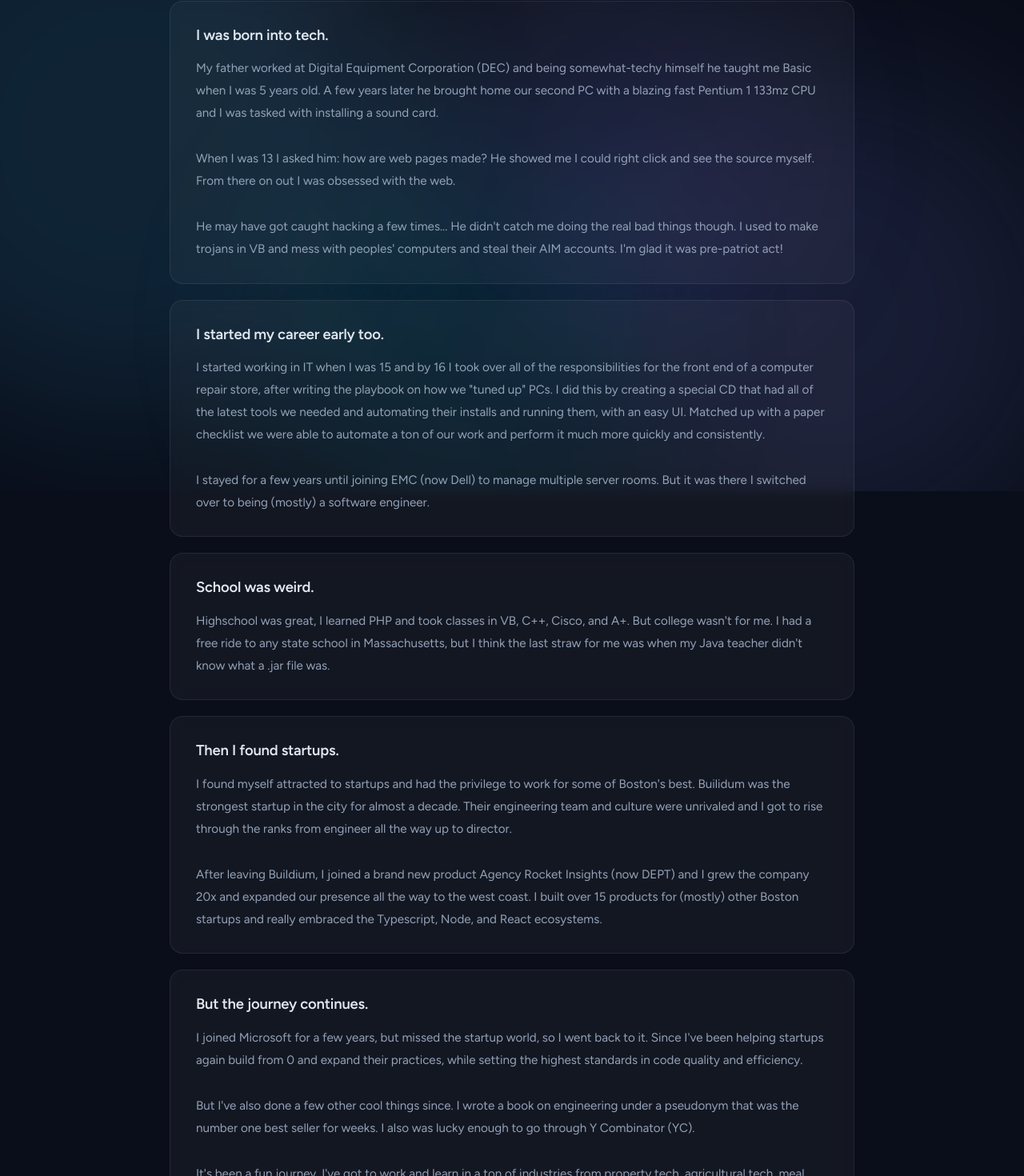
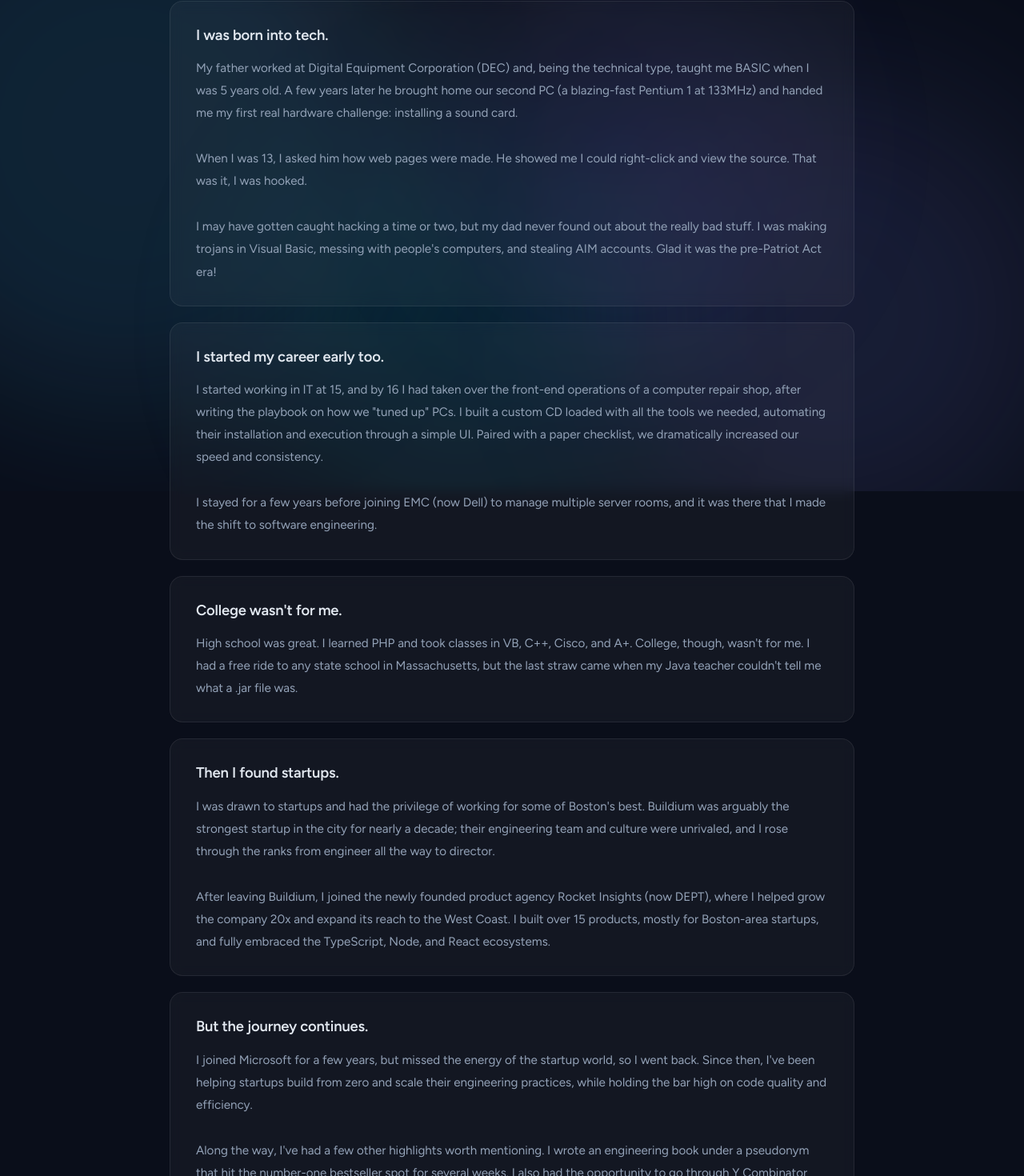
Before and after one commit to Doelfke/DavidOelfke, a Next.js app: page /about-me in a window 1280 px wide. Shown: the part 186-1656 px from the top of the page at 80% size. Built offline with nearby package versions, Linux system fonts and the light colour scheme.

Commit message:
About me text clean up

```diff
--- a/src/pages/about-me.tsx
+++ b/src/pages/about-me.tsx
@@ -12,13 +12,13 @@ export default function AboutMePage() {
         <div className={styles.sectionTitle}>I was born into tech.</div>
         <div className={styles.sectionBody}>
           <p>
-            My father worked at Digital Equipment Corporation (DEC) and being somewhat-techy himself he taught me Basic when I was 5 years old. A few years later he brought home
-            our second PC with a blazing fast Pentium 1 133mz CPU and I was tasked with installing a sound card.
+            My father worked at Digital Equipment Corporation (DEC) and, being the technical type, taught me BASIC when I was 5 years old. A few years later he brought home our
+            second PC (a blazing-fast Pentium 1 at 133MHz) and handed me my first real hardware challenge: installing a sound card.
           </p>
-          <p>When I was 13 I asked him: how are web pages made? He showed me I could right click and see the source myself. From there on out I was obsessed with the web.</p>
+          <p>When I was 13, I asked him how web pages were made. He showed me I could right-click and view the source. That was it, I was hooked.</p>
           <p>
-            He may have got caught hacking a few times... He didn&apos;t catch me doing the real bad things though. I used to make trojans in VB and mess with peoples&apos;
-            computers and steal their AIM accounts. I&apos;m glad it was pre-patriot act!
+            I may have gotten caught hacking a time or two, but my dad never found out about the really bad stuff. I was making trojans in Visual Basic, messing with people&apos;s
+            computers, and stealing AIM accounts. Glad it was the pre-Patriot Act era!
           </p>
         </div>
       </Card>
@@ -27,19 +27,19 @@ export default function AboutMePage() {
         <div className={styles.sectionTitle}>I started my career early too.</div>
         <div className={styles.sectionBody}>
           <p>
-            I started working in IT when I was 15 and by 16 I took over all of the responsibilities for the front end of a computer repair store, after writing the playbook on how
-            we &quot;tuned up&quot; PCs. I did this by creating a special CD that had all of the latest tools we needed and automating their installs and running them, with an easy
-            UI. Matched up with a paper checklist we were able to automate a ton of our work and perform it much more quickly and consistently.
+            I started working in IT at 15, and by 16 I had taken over the front-end operations of a computer repair shop, after writing the playbook on how we &quot;tuned up&quot;
+            PCs. I built a custom CD loaded with all the tools we needed, automating their installation and execution through a simple UI. Paired with a paper checklist, we
+            dramatically increased our speed and consistency.
           </p>
-          <p>I stayed for a few years until joining EMC (now Dell) to manage multiple server rooms. But it was there I switched over to being (mostly) a software engineer.</p>
+          <p>I stayed for a few years before joining EMC (now Dell) to manage multiple server rooms, and it was there that I made the shift to software engineering.</p>
         </div>
       </Card>
 
       <Card className={styles.container}>
-        <div className={styles.sectionTitle}>School was weird.</div>
+        <div className={styles.sectionTitle}>College wasn&apos;t for me.</div>
         <div className={styles.sectionBody}>
-          Highschool was great, I learned PHP and took classes in VB, C++, Cisco, and A+. But college wasn&apos;t for me. I had a free ride to any state school in Massachusetts,
-          but I think the last straw for me was when my Java teacher didn&apos;t know what a .jar file was.
+          High school was great. I learned PHP and took classes in VB, C++, Cisco, and A+. College, though, wasn&apos;t for me. I had a free ride to any state school in
+          Massachusetts, but the last straw came when my Java teacher couldn&apos;t tell me what a .jar file was.
         </div>
       </Card>
 
@@ -47,12 +47,12 @@ export default function AboutMePage() {
         <div className={styles.sectionTitle}>Then I found startups.</div>
         <div className={styles.sectionBody}>
           <p>
-            I found myself attracted to startups and had the privilege to work for some of Boston&apos;s best. Builidum was the strongest startup in the city for almost a decade.
-            Their engineering team and culture were unrivaled and I got to rise through the ranks from engineer all the way up to director.
+            I was drawn to startups and had the privilege of working for some of Boston&apos;s best. Buildium was arguably the strongest startup in the city for nearly a decade;
+            their engineering team and culture were unrivaled, and I rose through the ranks from engineer all the way to director.
           </p>
           <p>
-            After leaving Buildium, I joined a brand new product Agency Rocket Insights (now DEPT) and I grew the company 20x and expanded our presence all the way to the west
-            coast. I built over 15 products for (mostly) other Boston startups and really embraced the Typescript, Node, and React ecosystems.
+            After leaving Buildium, I joined the newly founded product agency Rocket Insights (now DEPT), where I helped grow the company 20x and expand its reach to the West
+            Coast. I built over 15 products, mostly for Boston-area startups, and fully embraced the TypeScript, Node, and React ecosystems.
           </p>
         </div>
       </Card>
@@ -61,20 +61,20 @@ export default function AboutMePage() {
         <div className={styles.sectionTitle}>But the journey continues.</div>
         <div className={styles.sectionBody}>
           <p>
-            I joined Microsoft for a few years, but missed the startup world, so I went back to it. Since I&apos;ve been helping startups again build from 0 and expand their
-            practices, while setting the highest standards in code quality and efficiency.
+            I joined Microsoft for a few years, but missed the energy of the startup world, so I went back. Since then, I&apos;ve been helping startups build from zero and scale
+            their engineering practices, while holding the bar high on code quality and efficiency.
           </p>
           <p>
-            But I&apos;ve also done a few other cool things since. I wrote a book on engineering under a pseudonym that was the number one best seller for weeks. I also was lucky
-            enough to go through Y Combinator (YC).
+            Along the way, I&apos;ve had a few other highlights worth mentioning. I wrote an engineering book under a pseudonym that hit the number-one bestseller spot for several
+            weeks. I also had the opportunity to go through Y Combinator (YC).
           </p>
           <p>
-            It&apos;s been a fun journey. I&apos;ve got to work and learn in a ton of industries from property tech, agricultural tech, meal delivery, exercise equipment, cloud,
-            risk, payroll, accounting... you get the point. But there&apos;s still a lot more to do!
+            It&apos;s been a great ride. I&apos;ve had the chance to work across a wide range of industries: property tech, agtech, meal delivery, fitness equipment, cloud, risk,
+            payroll, accounting... you name it. And there&apos;s still plenty more to do.
           </p>
           <p>
-            And still keep up with the latest hardware and have my own home lab that hosts my fault tolerant private DNS on a Docker Compose cluster, 2 solid state NASes, among
-            some other things.
+            And I still keep up with the latest hardware. My home lab runs fault-tolerant private DNS on a Docker Compose cluster, a couple of solid-state NASes, and a few other
+            odds and ends.
           </p>
         </div>
       </Card>
```
